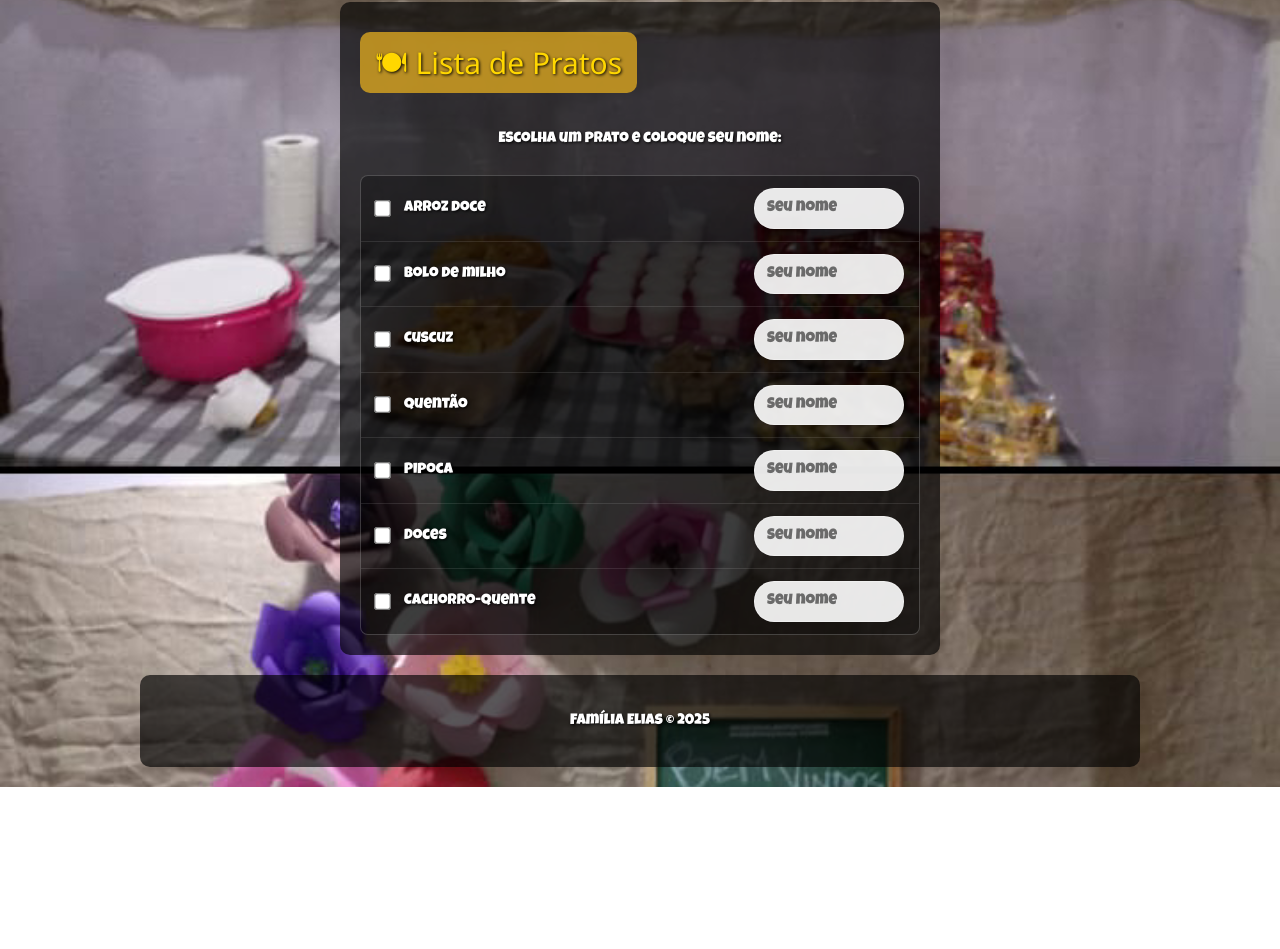
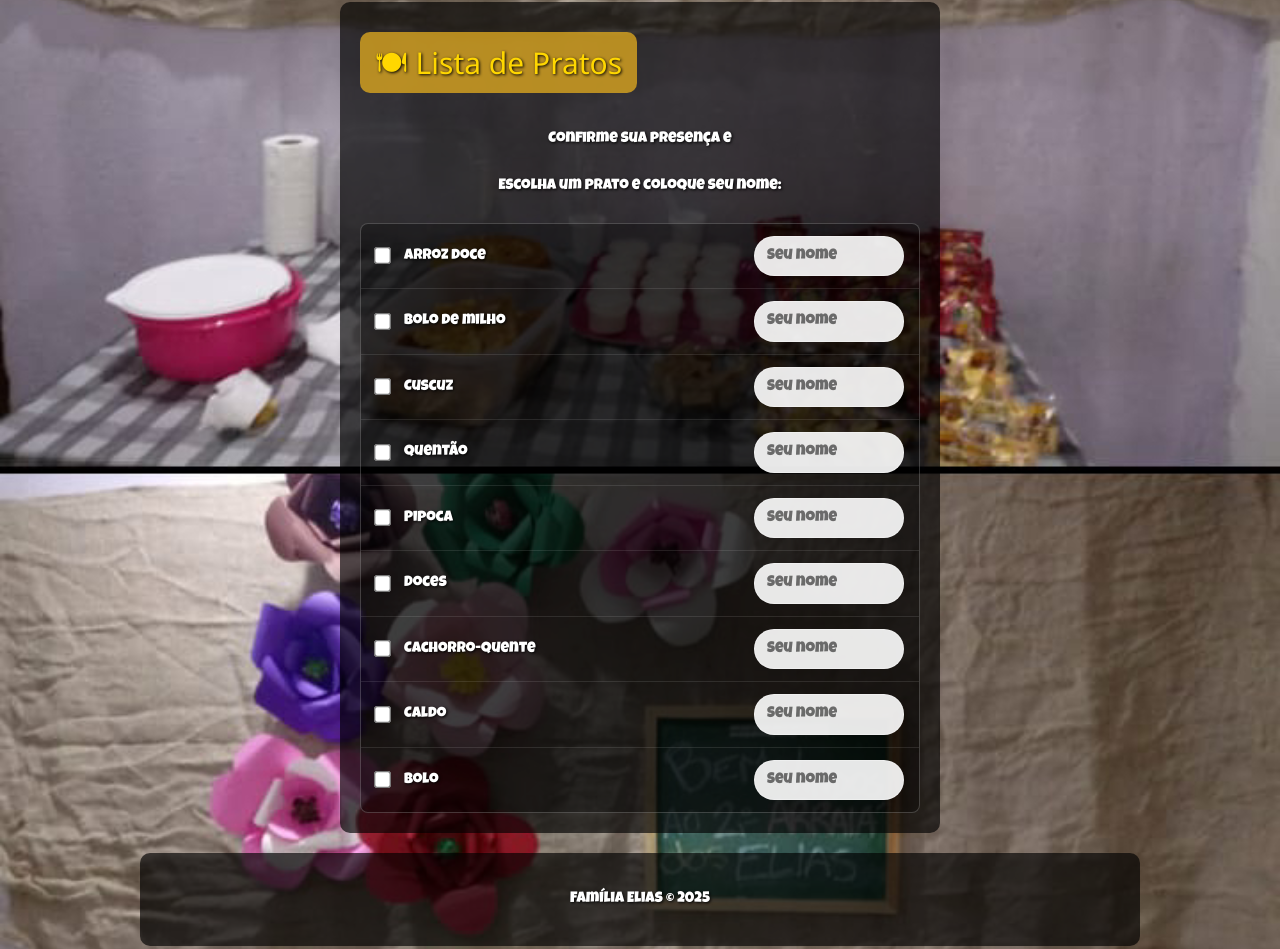
Before and after one commit to NadjanSF/Festa-Elias, a plain HTML site: page index.html in a window 1280 px wide. Shown: the part 1457-2406 px from the top of the page. Before the commit the page ends 2244 px from the top, so only its background shows below. Drawn offline with nearby package versions, Linux system fonts and the light colour scheme.

Commit message:
Update index.html

```diff
--- a/index.html
+++ b/index.html
@@ -210,7 +210,7 @@
     <h1 style="background-color: rgba(255, 69, 0, 0.8); display: inline-block; padding: 10px 20px; border-radius: 15px; border: 3px dashed #FFF; box-shadow: 0 4px 8px rgba(0, 0, 0, 0.3);">
       Bem-vindos ao Arraiá dos Elias!
     </h1>
-    <p class="w3-large">Ocê tá seno convidado pra uma festança pra lá dia boa dimais da conta, sô!</p>
+    <p class="w3-large">Ocê tá seno convidado pra uma festança pra lá diboa dimais da conta, sô!</p>
   </div>
 
   <div class="w3-container w3-center">
@@ -250,7 +250,7 @@
 
   <div class="w3-container" id="pratos">
     <h2>🍽 Lista de Pratos</h2>
-    <p>Escolha um prato e coloque seu nome:</p>
+    <p>Confirme sua presença e <p> Escolha um prato e coloque seu nome:</p>
     <ul class="w3-ul">
       <li><input type="checkbox"> <span class="prato-nome">Arroz doce</span> <input type="text" placeholder="Seu nome"></li>
       <li><input type="checkbox"> <span class="prato-nome">Bolo de milho</span> <input type="text" placeholder="Seu nome"></li>
@@ -259,6 +259,8 @@
       <li><input type="checkbox"> <span class="prato-nome">Pipoca</span> <input type="text" placeholder="Seu nome"></li>
       <li><input type="checkbox"> <span class="prato-nome">Doces</span> <input type="text" placeholder="Seu nome"></li>
       <li><input type="checkbox"> <span class="prato-nome">Cachorro-quente</span> <input type="text" placeholder="Seu nome"></li>
+      <li><input type="checkbox"> <span class="prato-nome">Caldo</span> <input type="text" placeholder="Seu nome"></li>
+      <li><input type="checkbox"> <span class="prato-nome">bolo</span> <input type="text" placeholder="Seu nome"></li>
     </ul>
   </div>
 
```
